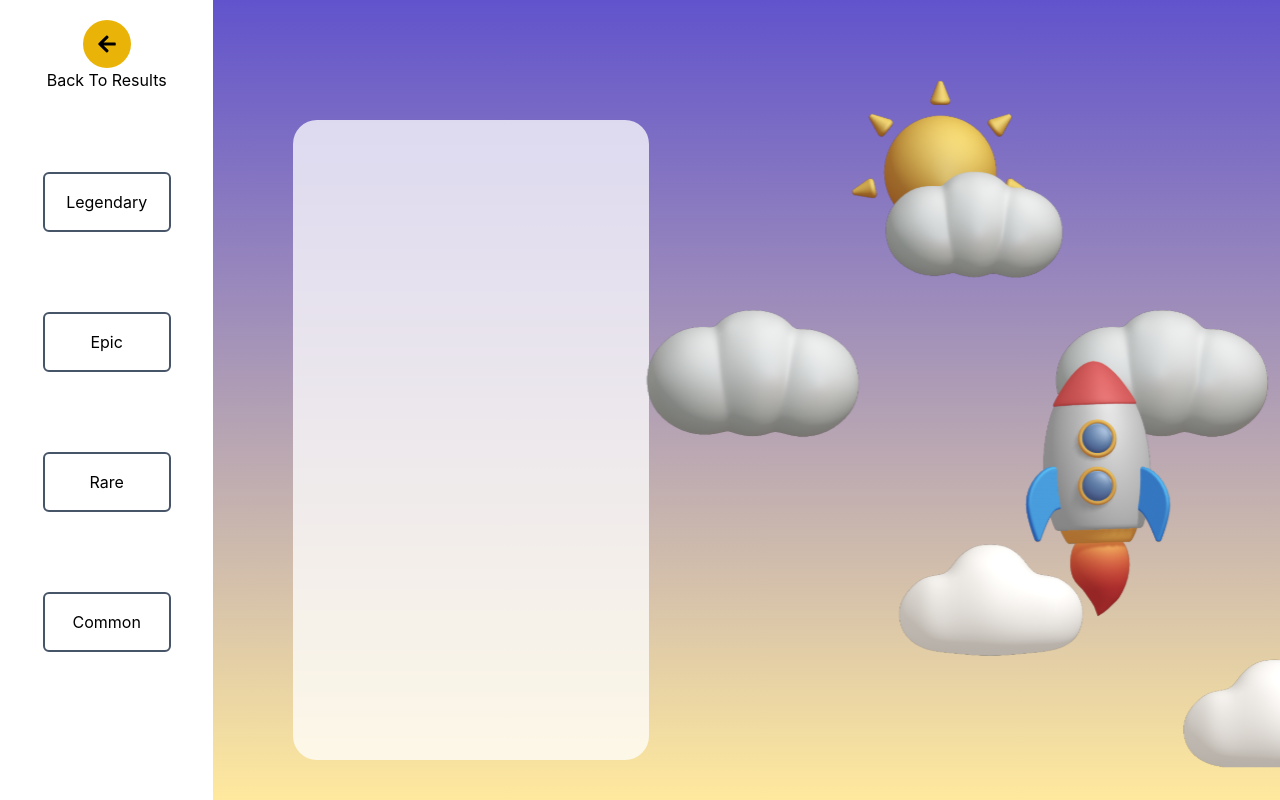
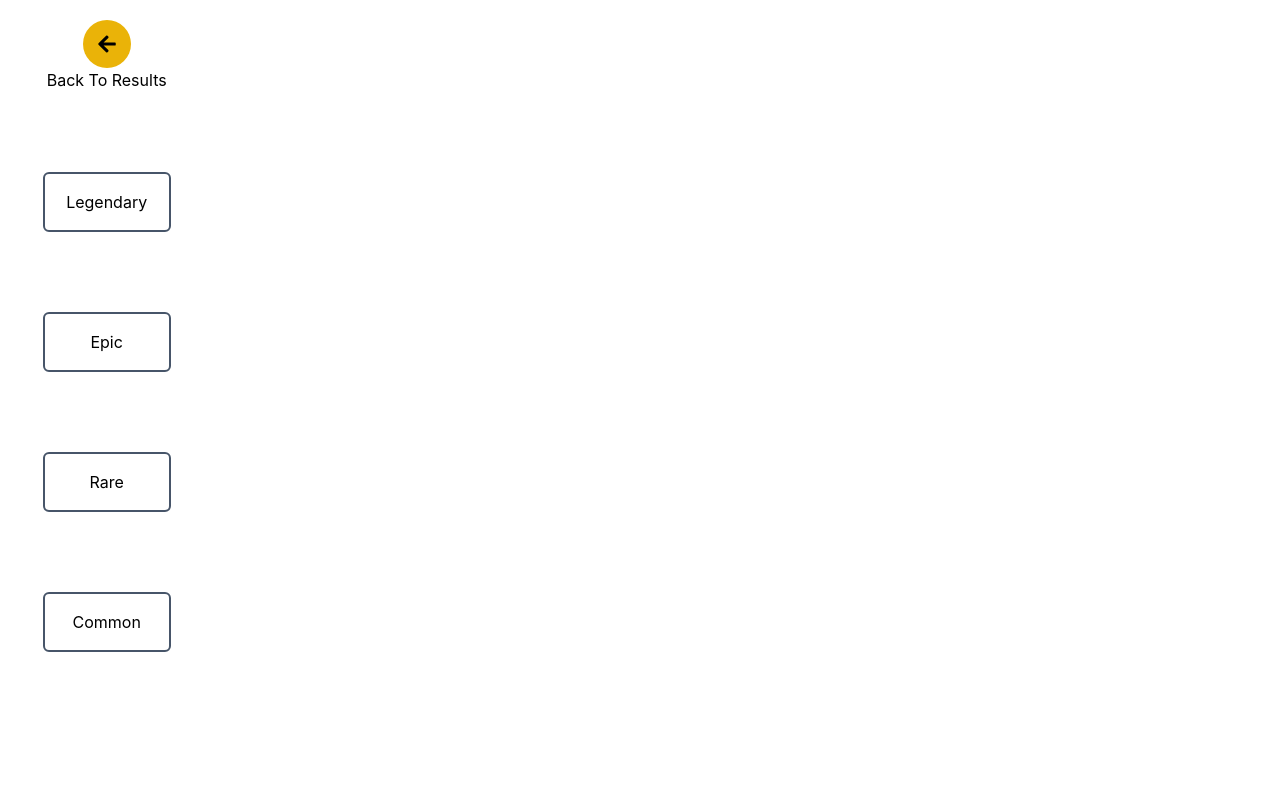
Before and after one commit to singhcoder694/LiteracyApp, a React (Create React App) app in the folder frontend/: page /showavatars in a window 1280 px wide. Built offline with nearby package versions, Linux system fonts and the light colour scheme; a web font is replaced by a local one.

Commit message:
show ans dropdown created

```diff
--- a/frontend/src/Components/answers/WrongAnswer.jsx
+++ b/frontend/src/Components/answers/WrongAnswer.jsx
@@ -23,13 +23,14 @@ export default function WrongAnswer() {
         <div className="ques-ans">
           <h3>Wrong Answer</h3>
           <p>Wrong Answer</p>
+          {showCorrectAnswer ? <p>the correct ans is: 22</p> : ""}
         </div>
       </div>
 
       <div className="show-correct-ans-btn">
         <button onClick={handleShowCorrectAnswer}>
-          Show Correct Answer
-          <div className="ans-dropdown">
+          {showCorrectAnswer ? "Hide Correct Answer" : "Show Correct Answer"}
+         <div className="ans-dropdown">
             <FaAngleDown />
           </div>
         </button>
@@ -96,6 +97,8 @@ const Container = styled.div`
         width: 2rem;
         border-radius: 50%;
         background-color: #fff;
+        transform: ${(props) => (props.showCorrectAnswer ? "rotate(180deg)" : "rotate(0deg)")};
+          }
       }
     }
   }
--- a/frontend/src/Components/dashboard/ShowAvatars.jsx
+++ b/frontend/src/Components/dashboard/ShowAvatars.jsx
@@ -132,14 +132,14 @@ export default function ShowAvatars() {
         </button>
       </div>
       <div className="w-full relative" style={{
-        background: 'linear-gradient(180deg, #6153CC 0%, #FFE99E 100%)',
+        background: 'transparent',
         backgroundSize: 'cover',
         backgroundPosition: 'right-top', // Adjust this value as needed
       }}>
         <div className="bg-white opacity-75 h-32 mt-15vh w-1/3 h-4/5 rounded-3xl mx-20 grid grid-cols-1 place-content-center gap-y-20">
           {renderAvatars()}
         </div>
-        <div className="absolute top-0 left-0 w-full h-full" style={{ backgroundImage: `url(${rocket})`, backgroundSize: 'cover',backgroundPosition:'center' }}></div>
+        {/* <div className="absolute top-0 left-0 w-full h-full" style={{ backgroundImage: `url(${rocket})`, backgroundSize: 'cover',backgroundPosition:'center' }}></div> */}
       </div>
     </div>
   );
```
